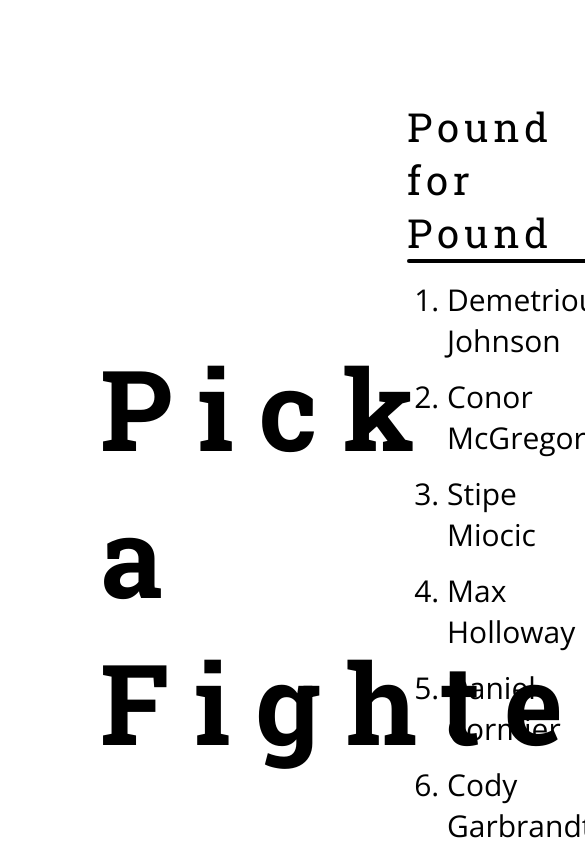
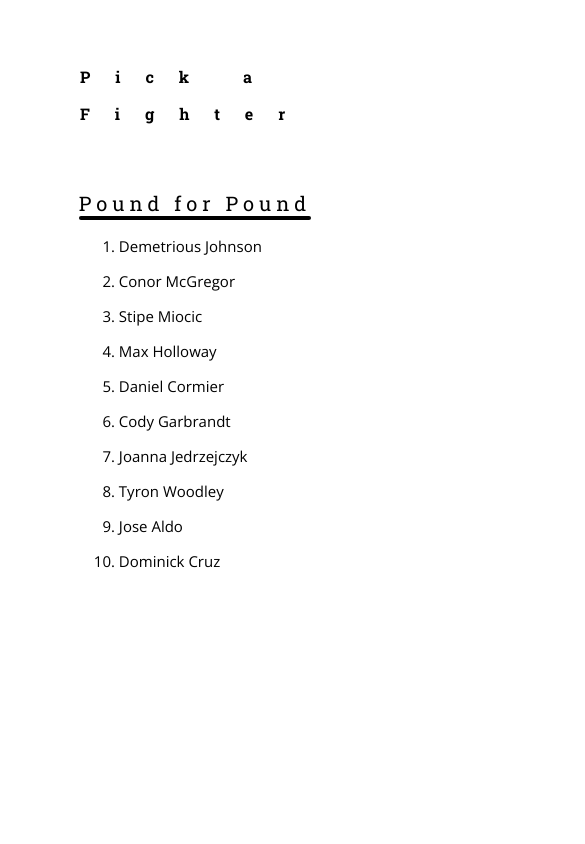
Before and after one commit to ngomichael/ufc-player-info, a React (Create React App) app: page / in a window 390 px wide. Shown: the top 844 px of the page, 585 px wide, since content can reach past the window. Built offline with nearby package versions, Linux system fonts and the light colour scheme.

Commit message:
added media queries

```diff
--- a/package.json
+++ b/package.json
@@ -10,6 +10,7 @@
     "react-dom": "^15.6.1",
     "react-fontawesome": "^1.6.1",
     "react-redux": "^5.0.6",
+    "react-responsive": "^4.1.0",
     "react-router-dom": "^4.2.2",
     "react-scripts": "1.0.12",
     "react-scroll": "^1.5.5",
--- a/src/Fighter.js
+++ b/src/Fighter.js
@@ -3,12 +3,26 @@ import React, { Component } from "react";
 import PropTypes from "prop-types";
 import { Link } from "react-router-dom";
 import { ROUTES } from "./constants";
+import MediaQuery from "react-responsive";
 
 //returns rankingsList styles and allows letterSpacing to change
 //on mouseover and mouseout
-function hoverFighter(spacing) {
+function hoverFighter1024(spacing) {
   const rankingsList = {
     fontSize: "30px",
+    cursor: "pointer",
+    fontFamily: "Open Sans",
+    fontWeight: "400",
+    letterSpacing: spacing,
+    margin: "15px 0",
+    transition: "all 0.3s ease"
+  };
+  return rankingsList;
+}
+
+function hoverFighter320(spacing) {
+  const rankingsList = {
+    fontSize: "15px",
     cursor: "pointer",
     fontFamily: "Open Sans",
     fontWeight: "400",
@@ -31,7 +45,7 @@ class Fighter extends Component {
 
   onMouseOver() {
     this.setState({
-      letterSpacing: 3
+      letterSpacing: 2
     });
   }
 
@@ -44,6 +58,7 @@ class Fighter extends Component {
   render() {
     return (
       <div>
+        <MediaQuery maxDeviceWidth={1223}>
           <Link
             to={ROUTES.fighterInfo}
             style={{ textDecoration: "none", color: "black" }}
@@ -53,11 +68,28 @@ class Fighter extends Component {
               onClick={this.props.onClick}
               onMouseOver={this.onMouseOver}
               onMouseOut={this.onMouseOut}
-            style={hoverFighter(this.state.letterSpacing)}
+              style={hoverFighter320(this.state.letterSpacing)}
             >
               {this.props.firstName} {this.props.lastName}
             </li>
           </Link>
+        </MediaQuery>
+        <MediaQuery minDeviceWidth={1224}>
+          <Link
+            to={ROUTES.fighterInfo}
+            style={{ textDecoration: "none", color: "black" }}
+            replace
+          >
+            <li
+              onClick={this.props.onClick}
+              onMouseOver={this.onMouseOver}
+              onMouseOut={this.onMouseOut}
+              style={hoverFighter1024(this.state.letterSpacing)}
+            >
+              {this.props.firstName} {this.props.lastName}
+            </li>
+          </Link>
+        </MediaQuery>
       </div>
     );
   }
--- a/src/FrontPage.js
+++ b/src/FrontPage.js
@@ -2,9 +2,24 @@
 import React, { Component } from "react";
 import Fighter from "./Fighter";
 import { fighterData } from "./constants";
-import { store } from "./index";
+import MediaQuery from "react-responsive";
 
-const titleStyles = {
+//Function passed to Fighter component to change this component's states
+//when a fighter is clicked
+// changeFighter(id) {
+//   const fighter = fighterData[id];
+//   this.setState({
+//     fighterInfo: fighter
+//   });
+// }
+
+const frontPageStyles1024 = {
+  display: "flex",
+  alignItems: "center",
+  flexDirection: "row"
+};
+
+const titleStyles1024 = {
   width: "1em",
   letterSpacing: "25px",
   flexDirection: "column",
@@ -14,19 +29,14 @@ const titleStyles = {
   paddingLeft: "100px"
 };
 
-const frontPageStyles = {
-  display: "flex",
-  alignItems: "center"
-};
-
-const rankingsAndUnderlineContainer = {
+const rankingsAndUnderlineContainer1024 = {
   position: "relative",
   left: "50%",
   top: "100px"
 };
 
 //animates 'Pound for Pound" title
-function animateRankingsTitle(opacity) {
+function animateRankingsTitle1024(opacity) {
   const rankingsTitle = {
     position: "relative",
     letterSpacing: "5px",
@@ -41,7 +51,7 @@ function animateRankingsTitle(opacity) {
 }
 
 //animates underline under 'Pound for Pound' title
-function animateUnderline(width) {
+function animateUnderline1024(width) {
   const underline = {
     position: "relative",
     width: width + "%",
@@ -53,6 +63,58 @@ function animateUnderline(width) {
 
   return underline;
 }
+///////////////////////////////////////////////////////////////////////////////////////////////
+const frontPageStyles320 = {
+  display: "flex",
+  alignItems: "center",
+  flexDirection: "column"
+};
+
+const titleStyles320 = {
+  // width: "1em",
+  letterSpacing: "25px",
+  flexDirection: "column",
+  fontFamily: "Roboto Slab",
+  fontWeight: "700",
+  // fontSize: "700%",
+  paddingTop: "50px"
+};
+
+const rankingsAndUnderlineContainer320 = {
+  position: "relative",
+  // left: "50%",
+  top: "50px"
+};
+
+//animates 'Pound for Pound" title
+function animateRankingsTitle320(opacity) {
+  const rankingsTitle = {
+    position: "relative",
+    letterSpacing: "5px",
+    fontFamily: "Roboto Slab",
+    fontWeight: "400",
+    fontSize: "20px",
+    transition: "all 1.5s ease",
+    opacity: opacity
+  };
+
+  return rankingsTitle;
+}
+
+//animates underline under 'Pound for Pound' title
+function animateUnderline320(width) {
+  const underline = {
+    position: "relative",
+    width: width + "%",
+    backgroundColor: "black",
+    height: "4px",
+    borderRadius: "4px",
+    transition: "all 1.5s ease"
+  };
+
+  return underline;
+}
+
 class FrontPage extends Component {
   constructor(props) {
     super(props);
@@ -61,15 +123,6 @@ class FrontPage extends Component {
       opacity: "0"
     };
   }
-
-  //Function passed to Fighter component to change this component's states
-  //when a fighter is clicked
-  // changeFighter(id) {
-  //   const fighter = fighterData[id];
-  //   this.setState({
-  //     fighterInfo: fighter
-  //   });
-  // }
 
   //Changes the opacity of 'Pound for Pound' title and width of underline under
   //'Pound for Pound' title after component mounts
@@ -87,17 +140,21 @@ class FrontPage extends Component {
       1
     );
   }
+
   render() {
-    console.log(store.getState());
     return (
       <div>
-        <div style={frontPageStyles}>
-          <div style={titleStyles}>Pick a Fighter</div>
-          <div style={rankingsAndUnderlineContainer}>
-            <div style={animateRankingsTitle(this.state.opacity)}>
+        <MediaQuery maxDeviceWidth={1223}>
+          <div style={frontPageStyles320}>
+            <div style={titleStyles320}>
+              <p>Pick a</p>
+              <p>Fighter</p>
+            </div>
+            <div style={rankingsAndUnderlineContainer320}>
+              <div style={animateRankingsTitle320(this.state.opacity)}>
                 Pound for Pound
               </div>
-            <div style={animateUnderline(this.state.width)} />
+              <div style={animateUnderline320(this.state.width)} />
               <ol>
                 {Object.keys(fighterData).map(fighterName => (
                   <Fighter
@@ -113,6 +170,31 @@ class FrontPage extends Component {
               </ol>
             </div>
           </div>
+        </MediaQuery>
+        <MediaQuery minDeviceWidth={1224}>
+          <div style={frontPageStyles1024}>
+            <div style={titleStyles1024}>Pick a Fighter</div>
+            <div style={rankingsAndUnderlineContainer1024}>
+              <div style={animateRankingsTitle1024(this.state.opacity)}>
+                Pound for Pound
+              </div>
+              <div style={animateUnderline1024(this.state.width)} />
+              <ol>
+                {Object.keys(fighterData).map(fighterName => (
+                  <Fighter
+                    key={fighterName}
+                    firstName={fighterData[fighterName].firstName}
+                    lastName={fighterData[fighterName].lastName}
+                    //OnClick change state to fighter that I clicked on which affects the props that go to FighterInfo
+                    onClick={() =>
+                      this.props.changeFighter(fighterData[fighterName])
+                    }
+                  />
+                ))}
+              </ol>
+            </div>
+          </div>
+        </MediaQuery>
       </div>
     );
   }
```
Also changed, not shown: 1 other file (tests, documents, lock files or other folders). Lines whose indentation alone changed are shown as unchanged.
